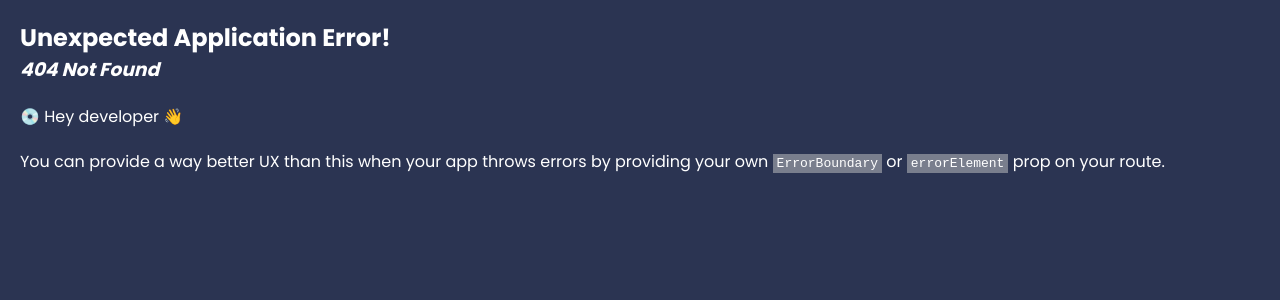
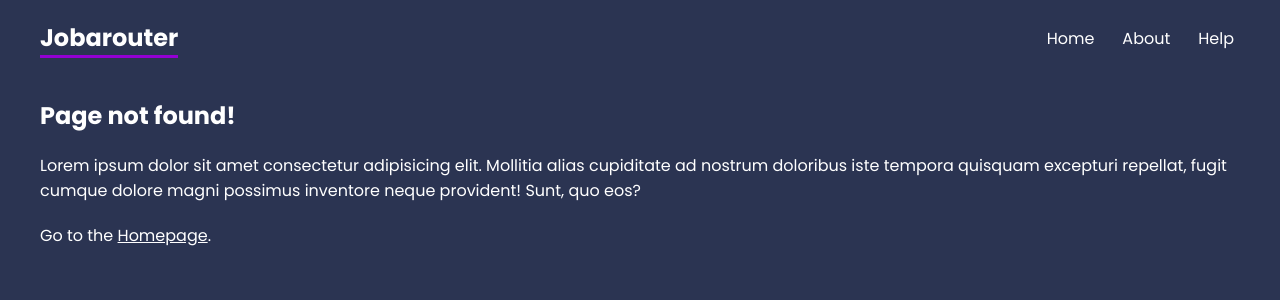
Before and after one commit to luarev/job-router, a React (Create React App) app: page /careers in a window 1280 px wide. Before the commit this address had no page. Shown: the top 300 px of the page. Built offline with nearby package versions, Linux system fonts and the light colour scheme.

Commit message:
adding a error page

```diff
--- a/src/App.js
+++ b/src/App.js
@@ -11,6 +11,7 @@
 import About from "./Pages/About";
 import Faq from "./Pages/Help/Faq";
 import Contact from "./Pages/Help/Contact";
+import NotFound from "./Pages/NotFound";
 
 //layouts
 import RootLayout from "./Layouts/RootLayout";
@@ -25,6 +26,8 @@
         <Route path="faq" element={<Faq />} />
         <Route path="contact" element={<Contact />} />
       </Route>
+
+      <Route path="*" element={<NotFound />} />
     </Route>
   )
 );
--- a/src/Layouts/RootLayout.js
+++ b/src/Layouts/RootLayout.js
@@ -8,6 +8,7 @@
           <h1>Jobarouter</h1>
           <NavLink to="/">Home</NavLink>
           <NavLink to="about">About</NavLink>
+          <NavLink to="help">Help</NavLink>
         </nav>
       </header>
       <main>
--- /dev/null
+++ b/src/Pages/NotFound.js
@@ -0,0 +1,19 @@
+import { NavLink } from "react-router-dom";
+
+export default function NotFound() {
+  return (
+    <div>
+      <h2>Page not found!</h2>
+      <p>
+        Lorem ipsum dolor sit amet consectetur adipisicing elit. Mollitia alias
+        cupiditate ad nostrum doloribus iste tempora quisquam excepturi
+        repellat, fugit cumque dolore magni possimus inventore neque provident!
+        Sunt, quo eos?
+      </p>
+
+      <p>
+        Go to the <NavLink to="/">Homepage</NavLink>.
+      </p>
+    </div>
+  );
+}
```
